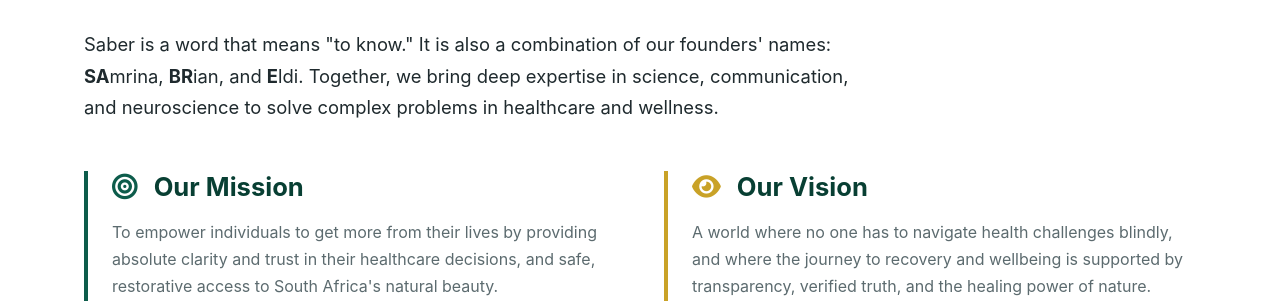
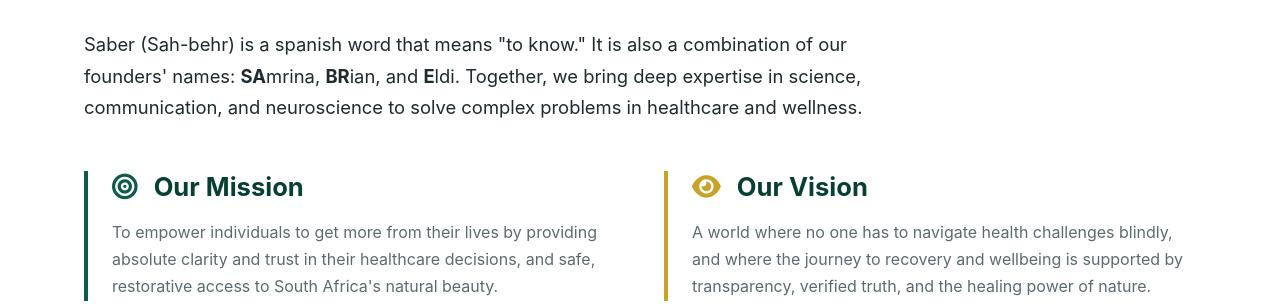
Before and after one commit to srehmanvnt-hash/saberkonnect-preview, a plain HTML site: page about.html in a window 1280 px wide. Shown: the part 495-800 px from the top of the page. Drawn offline with Linux system fonts and the light colour scheme.

Commit message:
Update about.html

```diff
--- a/about.html
+++ b/about.html
@@ -130,7 +130,7 @@
   <div class="container">
     <h2 style="font-size: 2.2rem; margin-bottom: 2rem;">Our Mission & Vision</h2>
 
-    <p class="mission-intro">Saber is a word that means "to know." It is also a combination of our founders' names: <strong>SA</strong>mrina, <strong>BR</strong>ian, and <strong>E</strong>ldi. Together, we bring deep expertise in science, communication, and neuroscience to solve complex problems in healthcare and wellness.</p>
+    <p class="mission-intro">Saber (Sah-behr) is a spanish word that means "to know." It is also a combination of our founders' names: <strong>SA</strong>mrina, <strong>BR</strong>ian, and <strong>E</strong>ldi. Together, we bring deep expertise in science, communication, and neuroscience to solve complex problems in healthcare and wellness.</p>
 
     <div class="grid-2">
       <div class="grid-box">
```
